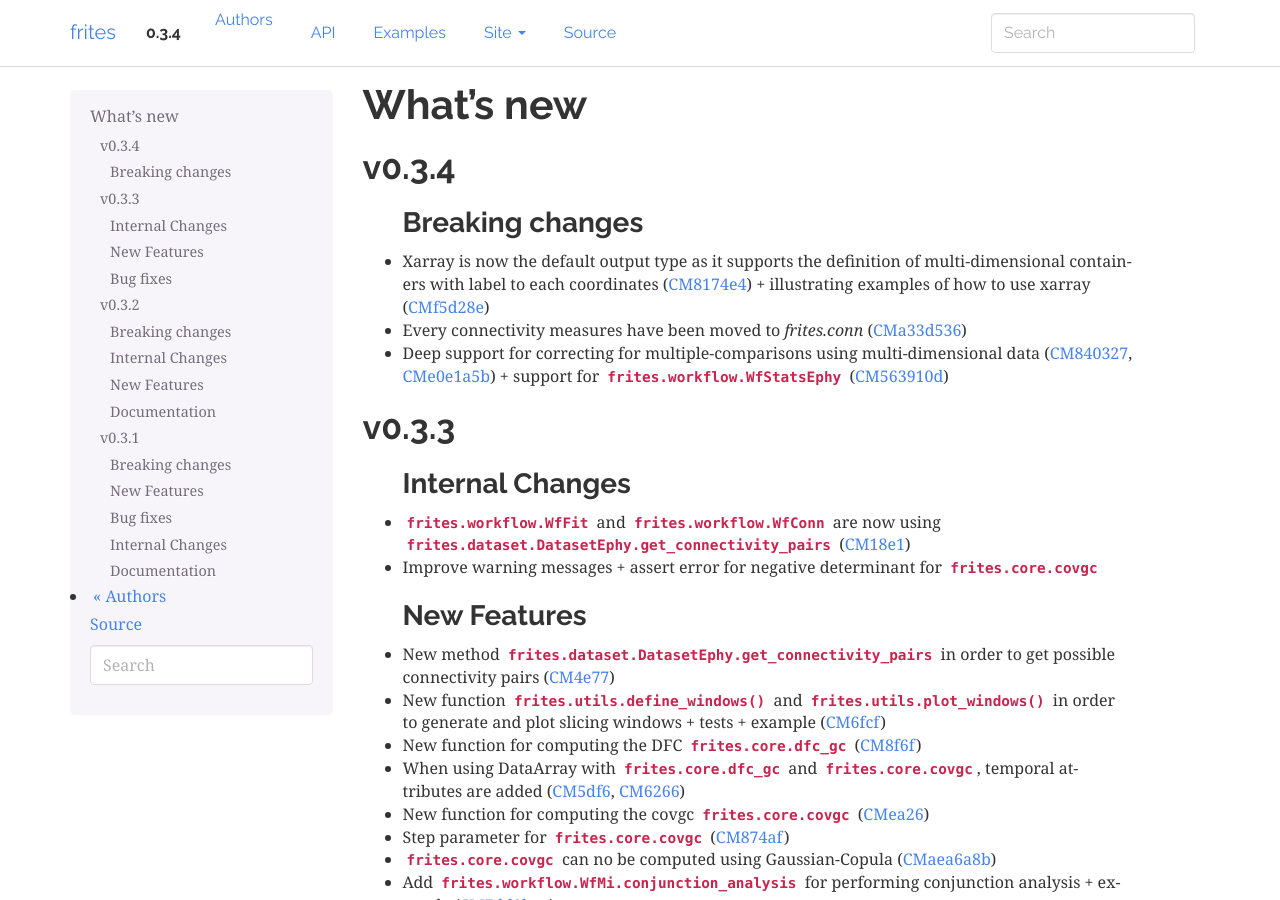
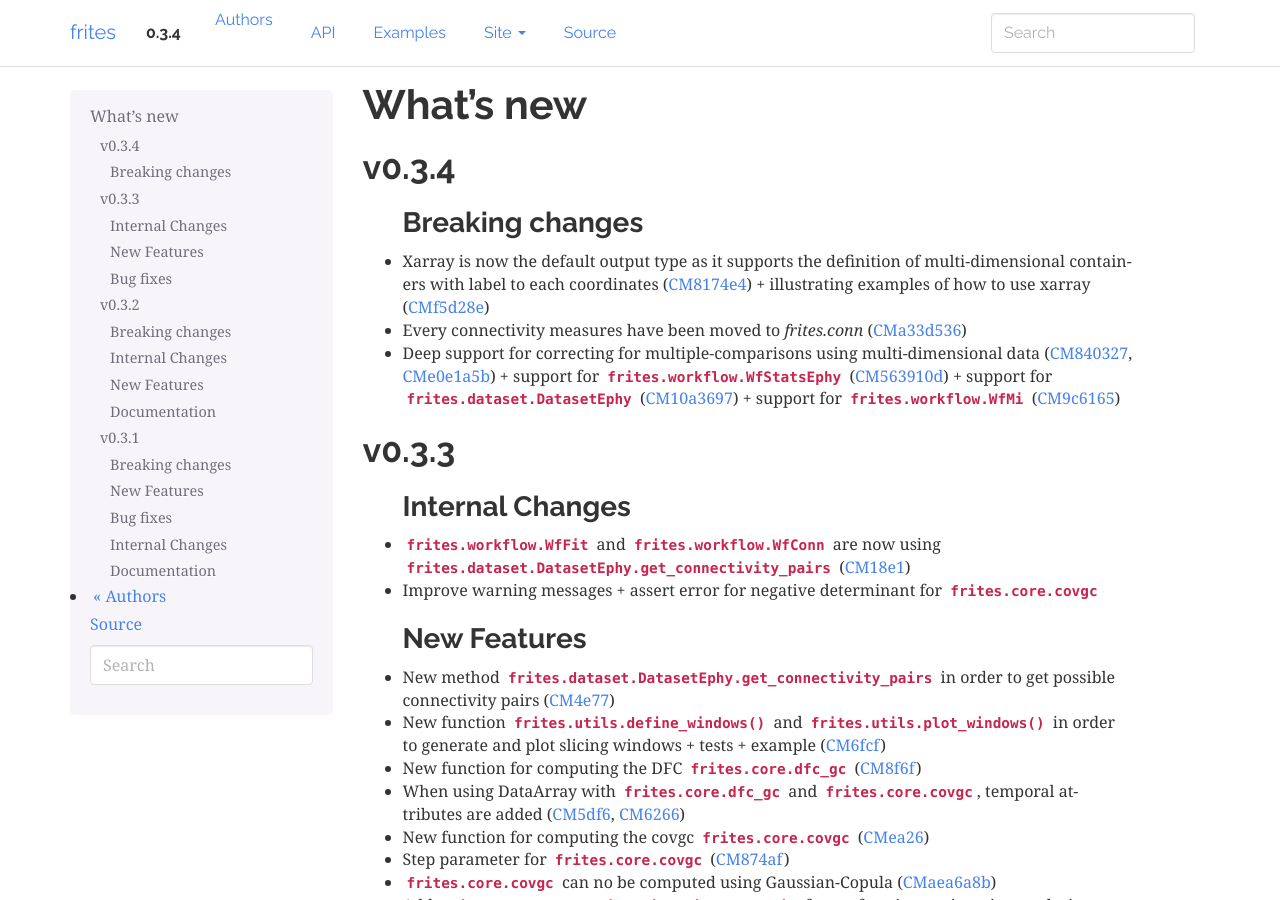
Before and after one commit to brainets/frites, a Sphinx documentation site: the page built from docs/source/whatsnew.rst, in a window 1280 px wide and 900 px high. Built offline with Sphinx 7.4.7, drawn with Linux system fonts in a browser that asks for light colours; pages that are not in the unit, such as notebooks, are missing from menus.

Commit message:
update whatsnew

```diff
--- a/docs/source/whatsnew.rst
+++ b/docs/source/whatsnew.rst
@@ -10,7 +10,7 @@
 ++++++++++++++++
 * Xarray is now the default output type as it supports the definition of multi-dimensional containers with label to each coordinates (:commit:`8174e4`) + illustrating examples of how to use xarray (:commit:`f5d28e`)
 * Every connectivity measures have been moved to `frites.conn` (:commit:`a33d536`)
-* Deep support for correcting for multiple-comparisons using multi-dimensional data (:commit:`840327`, :commit:`e0e1a5b`) + support for :class:`frites.workflow.WfStatsEphy` (:commit:`563910d`)
+* Deep support for correcting for multiple-comparisons using multi-dimensional data (:commit:`840327`, :commit:`e0e1a5b`) + support for :class:`frites.workflow.WfStatsEphy` (:commit:`563910d`) + support for :py:class:`frites.dataset.DatasetEphy` (:commit:`10a3697`) + support for :py:class:`frites.workflow.WfMi` (:commit:`9c6165`)
 
 v0.3.3
 ------
```
